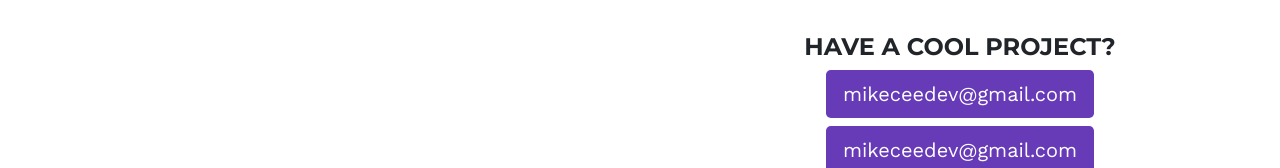
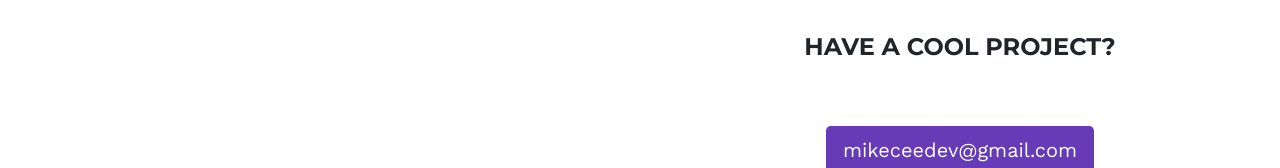
Before and after one commit to mikeceedev/mikeceedev.github.io, a plain HTML site: page index.html in a window 1280 px wide. Shown: the part 1183-1351 px from the top of the page. Drawn offline with nearby package versions, Linux system fonts and the light colour scheme; some icons are missing.

Commit message:
Update 	modified:   index.html

```diff
--- a/index.html
+++ b/index.html
@@ -185,7 +185,7 @@
                     <div class="text-center">
                         <hr>
                         <h4 class="mt-5 mb-0">HAVE A COOL PROJECT?</h4>
-                        <a href="mailto:mikeceedev@gmail.com" target="_blank" class="btn btn-purple btn-lg mt-2 invisble" data-toggle="tooltip" data-placement="right" title="Opens New Window">mikeceedev@gmail.com</a>
+                        <a href="mailto:mikeceedev@gmail.com" target="_blank" class="btn btn-purple btn-lg mt-2 invisible" data-toggle="tooltip" data-placement="right" title="Opens New Window">mikeceedev@gmail.com</a>
                         <a href="mailto:mikeceedev@gmail.com" target="_blank" class="btn btn-purple btn-lg mt-2">mikeceedev@gmail.com</a>
                         <br><img src="signature.png" class="signature mt-3" width="120" alt="">
                     </div>
```
